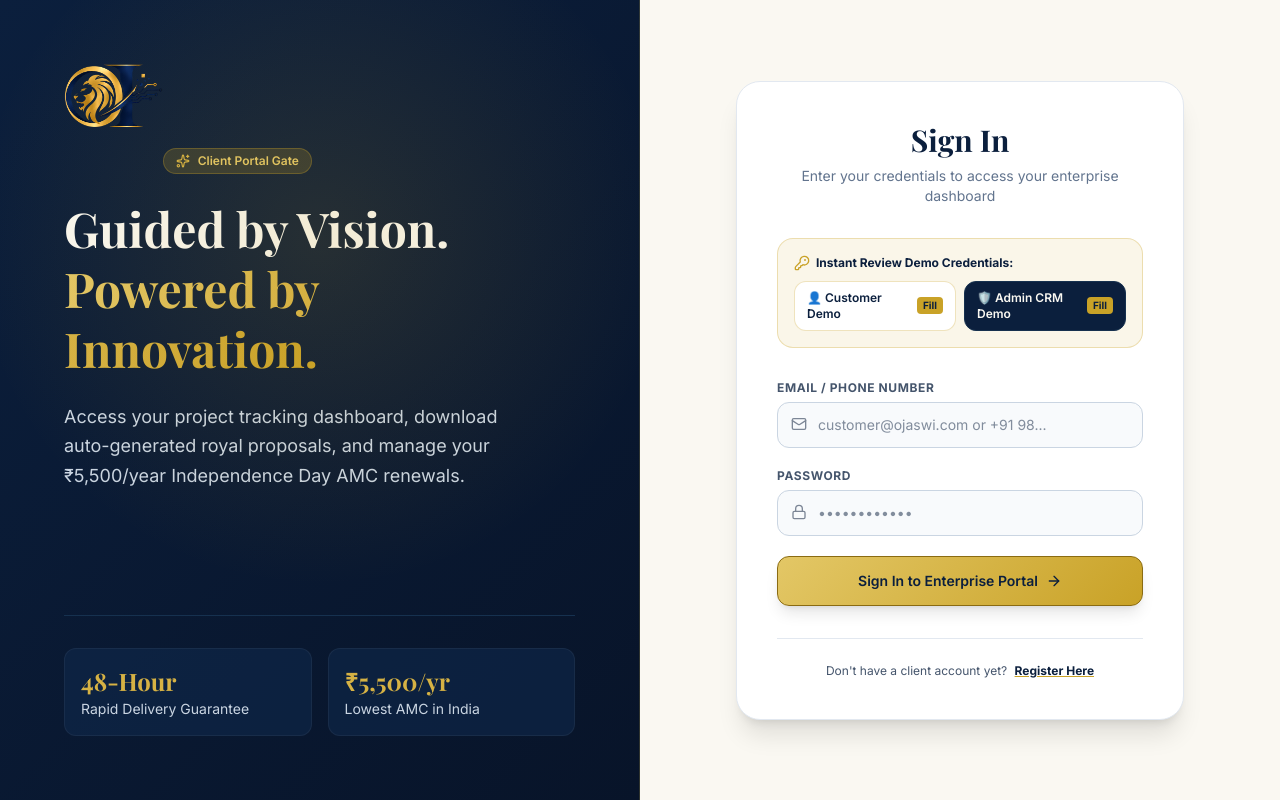
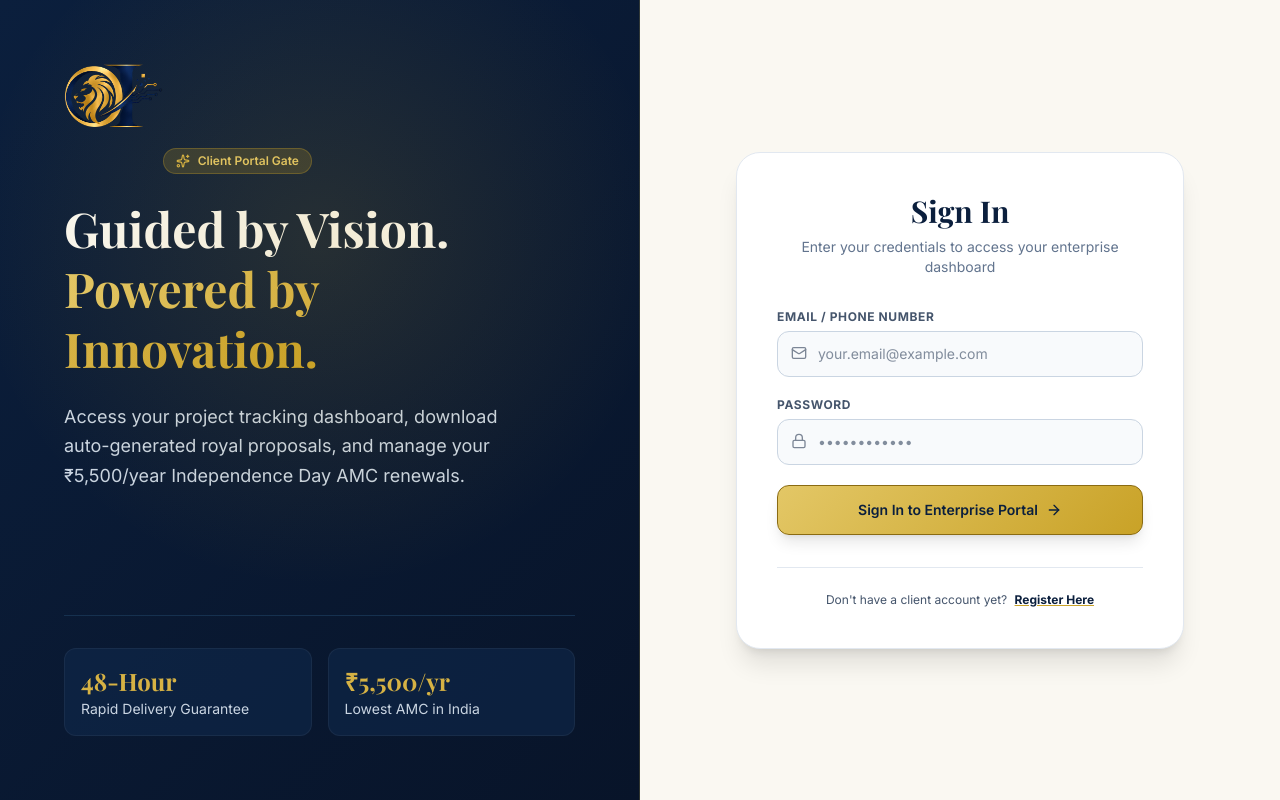
Before and after one commit to MayankAkbari/Ojaswi-Innovations, a Next.js app: page /login in a window 1280 px wide. Built offline with nearby package versions, Linux system fonts and the light colour scheme; no server answers.

Commit message:
security: remove demo login credentials and configure new Admin auth

```diff
--- a/src/app/login/page.tsx
+++ b/src/app/login/page.tsx
@@ -4,7 +4,8 @@ import React, { useState } from 'react';
 import Link from 'next/link';
 import { useRouter } from 'next/navigation';
 import { useAuth } from '@/lib/auth-context';
-import { ShieldCheck, Sparkles, ArrowRight, Lock, Mail, KeyRound, UserCheck } from 'lucide-react';
+import { ShieldCheck, Sparkles, ArrowRight, Lock, Mail, UserCheck } from 'lucide-react';
+import { supabase } from '@/lib/supabase';
 
 export default function LoginPage() {
   const { login } = useAuth();
@@ -13,27 +14,36 @@ export default function LoginPage() {
   const [password, setPassword] = useState('');
   const [error, setError] = useState('');
 
-  const handleLogin = (e: React.FormEvent) => {
+  const handleLogin = async (e: React.FormEvent) => {
     e.preventDefault();
-    if (!email) {
-      setError('Please enter your registered email or phone number.');
+    if (!email || !password) {
+      setError('Please enter your email and password.');
       return;
     }
-    const role = email.toLowerCase().includes('admin') ? 'ADMIN' : 'CUSTOMER';
-    login(email, role);
-    router.push(role === 'ADMIN' ? '/admin' : '/');
-  };
+    setError('');
 
-  const fillDemoCustomer = () => {
-    setEmail('customer@ojaswi.com');
-    setPassword('Customer@123');
-    setError('');
-  };
+    if (email.trim().toLowerCase() === 'm.akbari2808@gmail.com') {
+      if (password !== 'Mayank@A_2808') {
+        setError('Invalid password for Admin login.');
+        return;
+      }
+      login(email, 'ADMIN');
+      router.push('/admin');
+      return;
+    }
 
-  const fillDemoAdmin = () => {
-    setEmail('admin@ojaswi.com');
-    setPassword('Admin@123');
-    setError('');
+    const { error: signInError } = await supabase.auth.signInWithPassword({
+      email,
+      password,
+    });
+
+    if (signInError && password.length < 6) {
+      setError(signInError.message || 'Invalid login credentials.');
+      return;
+    }
+
+    login(email, 'CUSTOMER');
+    router.push('/dashboard');
   };
 
   return (
@@ -81,31 +91,6 @@ export default function LoginPage() {
             </p>
           </div>
 
-          {/* Quick Demo Credentials Banner */}
-          <div className="bg-gold-500/10 border border-gold-500/30 rounded-2xl p-4 text-xs space-y-2.5">
-            <div className="font-bold text-navy-900 flex items-center gap-1.5">
-              <KeyRound className="w-4 h-4 text-gold-500" /> Instant Review Demo Credentials:
-            </div>
-            <div className="grid grid-cols-1 sm:grid-cols-2 gap-2">
-              <button
-                type="button"
-                onClick={fillDemoCustomer}
-                className="w-full bg-white hover:bg-gold-50 text-navy-900 font-semibold py-2 px-3 rounded-xl border border-gold-500/30 text-left transition-colors flex items-center justify-between"
-              >
-                <span>👤 Customer Demo</span>
-                <span className="text-[10px] bg-gold-500 text-navy-900 px-1.5 py-0.5 rounded font-bold">Fill</span>
-              </button>
-              <button
-                type="button"
-                onClick={fillDemoAdmin}
-                className="w-full bg-navy-900 hover:bg-navy-800 text-ivory-50 font-semibold py-2 px-3 rounded-xl border border-navy-700 text-left transition-colors flex items-center justify-between"
-              >
-                <span>🛡️ Admin CRM Demo</span>
-                <span className="text-[10px] bg-gold-500 text-navy-900 px-1.5 py-0.5 rounded font-bold">Fill</span>
-              </button>
-            </div>
-          </div>
-
           {error && (
             <div className="bg-danger-500/10 text-danger-500 text-xs font-semibold p-3 rounded-xl border border-danger-500/20 text-center">
               {error}
@@ -123,7 +108,7 @@ export default function LoginPage() {
                   type="text"
                   value={email}
                   onChange={(e) => setEmail(e.target.value)}
-                  placeholder="customer@ojaswi.com or +91 98..."
+                  placeholder="your.email@example.com"
                   className="w-full pl-10 pr-4 py-3 bg-slate-50 border border-slate-300 rounded-xl text-sm focus:outline-none focus:ring-2 focus:ring-gold-500 focus:bg-white transition-all"
                 />
               </div>
--- a/src/lib/auth-context.tsx
+++ b/src/lib/auth-context.tsx
@@ -23,26 +23,14 @@ interface AuthContextType {
   isLoading: boolean;
 }
 
-const DEMO_ADMIN: AuthUser = {
-  id: 'admin-1',
-  fullName: 'Respected Administrative Head',
-  email: 'admin@ojaswi.com',
+const ADMIN_USER: AuthUser = {
+  id: 'admin-mayank',
+  fullName: 'Mayank Akbari',
+  email: 'm.akbari2808@gmail.com',
   phone: '+91 70694 24393',
   role: 'ADMIN',
   city: 'Ahmedabad',
   state: 'Gujarat'
-};
-
-const DEMO_CUSTOMER: AuthUser = {
-  id: 'cust-1',
-  fullName: 'Rajesh Bhai Patel',
-  email: 'customer@ojaswi.com',
-  phone: '+91 98765 43210',
-  role: 'CUSTOMER',
-  addressLine1: '402, Tejomay Tower, S.G. Highway',
-  city: 'Ahmedabad',
-  state: 'Gujarat',
-  pincode: '380015'
 };
 
 const AuthContext = createContext<AuthContextType>({
@@ -112,10 +100,8 @@ export const AuthProvider: React.FC<{ children: React.ReactNode }> = ({ children
 
   const login = (emailInput: string, explicitRole?: AuthUser['role'], customData?: Partial<AuthUser>) => {
     let sessionUser: AuthUser;
-    if (emailInput.toLowerCase().includes('admin') || explicitRole === 'ADMIN') {
-      sessionUser = { ...DEMO_ADMIN, ...customData };
-    } else if (emailInput.toLowerCase().includes('customer') || explicitRole === 'CUSTOMER') {
-      sessionUser = { ...DEMO_CUSTOMER, ...customData };
+    if (emailInput.trim().toLowerCase() === 'm.akbari2808@gmail.com' || explicitRole === 'ADMIN') {
+      sessionUser = { ...ADMIN_USER, ...customData };
     } else {
       sessionUser = {
         id: customData?.id || `user-${Date.now()}`,
```
